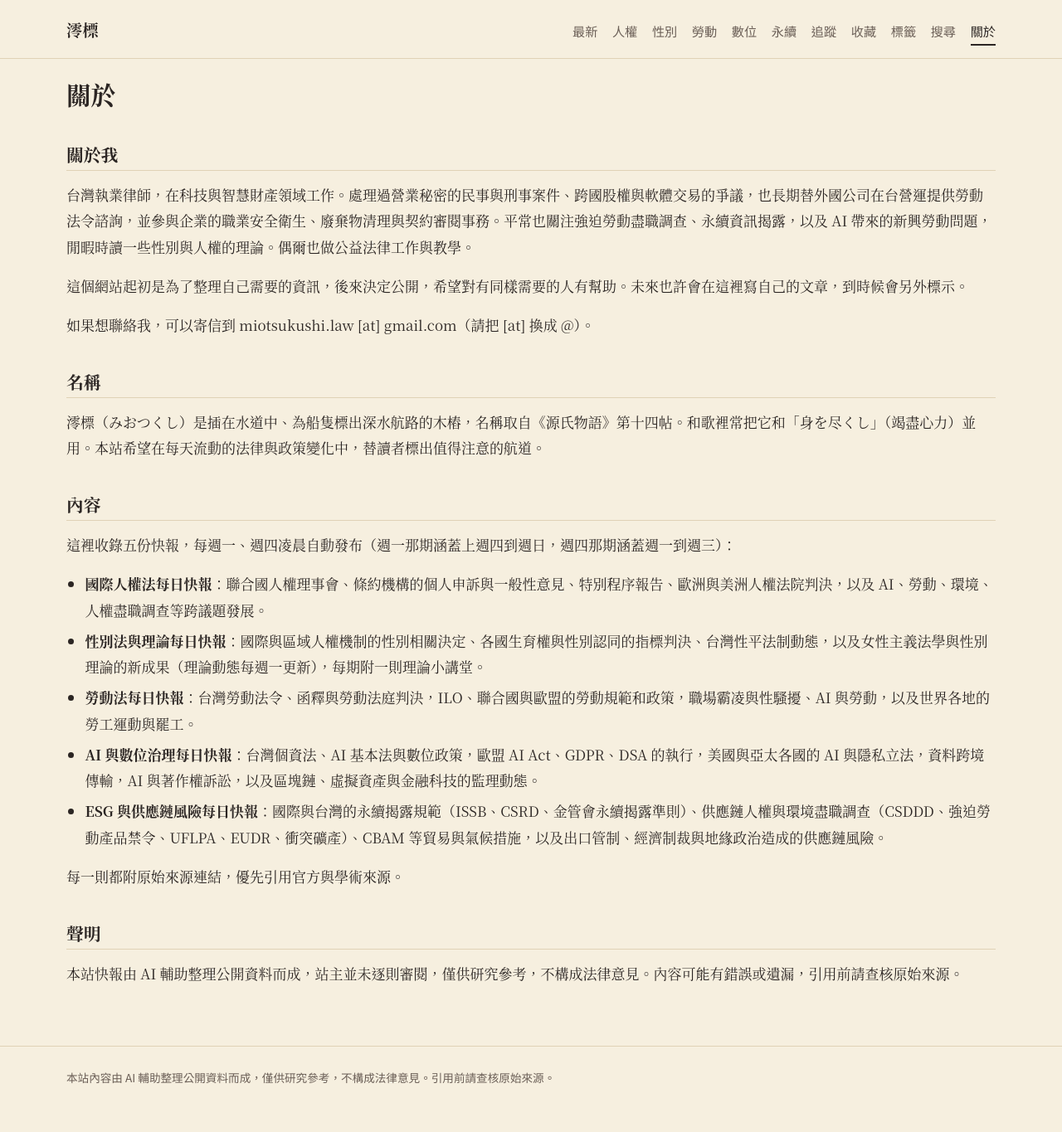
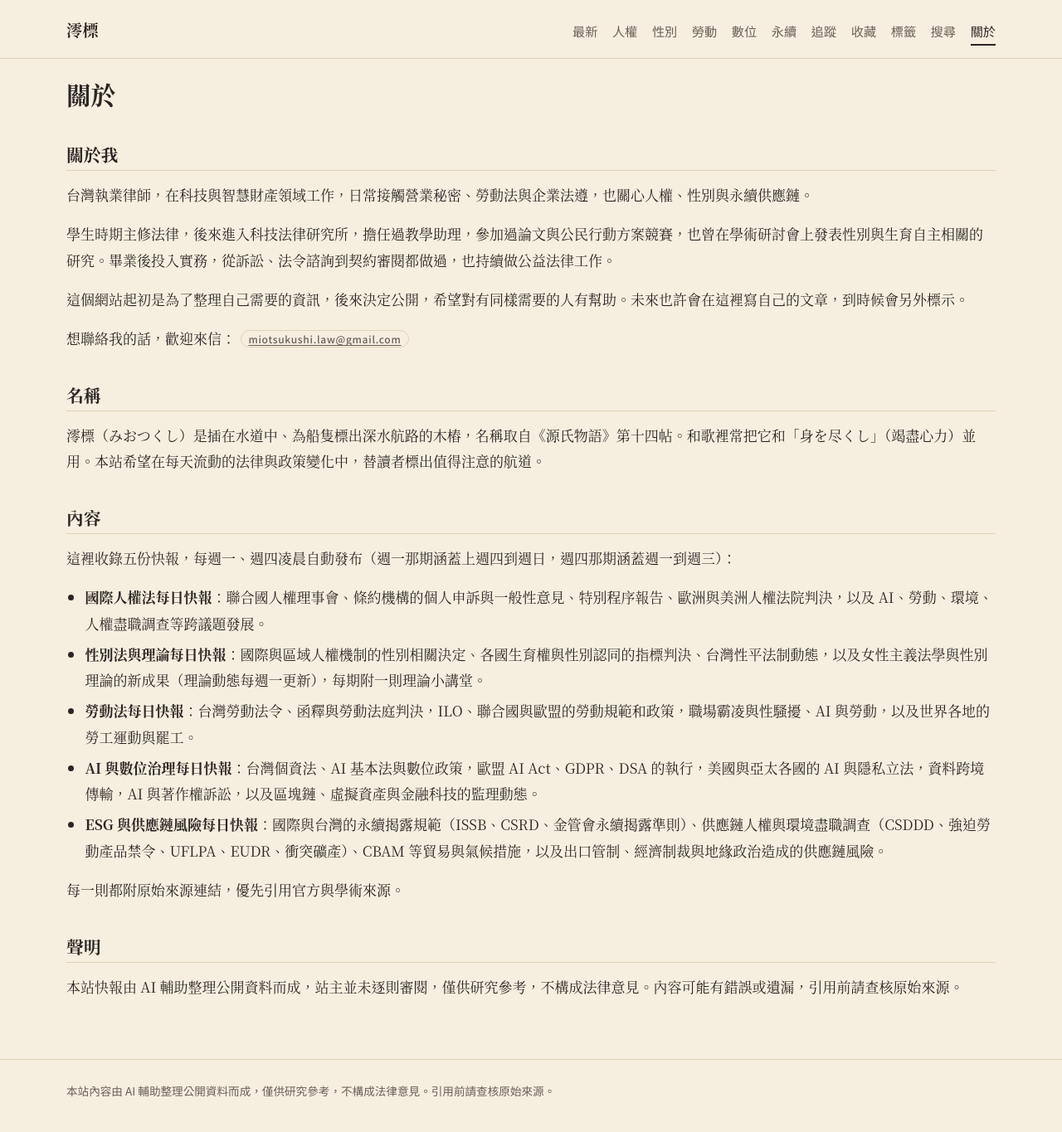
Before and after one commit to chadfan1004/Newsletter-for-international-human-rights-law-gender-theory-and-labour-law, a Jekyll site: the page built from about.md, in a window 1280 px wide. Shown: the whole page at 83% size. Built offline with Jekyll 4.4.1, drawn with Linux system fonts in a browser that asks for light colours.

Commit message:
關於我：改寫過去經歷、信箱改為寄信按鈕
Co-Authored-By: Claude Sonnet 5.5 <noreply@anthropic.com>
Claude-Session: https://claude.ai/code/session_01FSbXdJEiLZof4dLYJ2WApi

```diff
--- a/about.md
+++ b/about.md
@@ -9,11 +9,13 @@ permalink: /about/
 
 ## 關於我
 
-台灣執業律師，在科技與智慧財產領域工作。處理過營業秘密的民事與刑事案件、跨國股權與軟體交易的爭議，也長期替外國公司在台營運提供勞動法令諮詢，並參與企業的職業安全衛生、廢棄物清理與契約審閱事務。平常也關注強迫勞動盡職調查、永續資訊揭露，以及 AI 帶來的新興勞動問題，閒暇時讀一些性別與人權的理論。偶爾也做公益法律工作與教學。
+台灣執業律師，在科技與智慧財產領域工作，日常接觸營業秘密、勞動法與企業法遵，也關心人權、性別與永續供應鏈。
+
+學生時期主修法律，後來進入科技法律研究所，擔任過教學助理，參加過論文與公民行動方案競賽，也曾在學術研討會上發表性別與生育自主相關的研究。畢業後投入實務，從訴訟、法令諮詢到契約審閱都做過，也持續做公益法律工作。
 
 這個網站起初是為了整理自己需要的資訊，後來決定公開，希望對有同樣需要的人有幫助。未來也許會在這裡寫自己的文章，到時候會另外標示。
 
-如果想聯絡我，可以寄信到 miotsukushi.law [at] gmail.com（請把 [at] 換成 @）。
+想聯絡我的話，歡迎來信：<a class="linkbtn" href="mailto:miotsukushi.law@gmail.com">miotsukushi.law@gmail.com</a>
 
 ## 名稱
 
```
